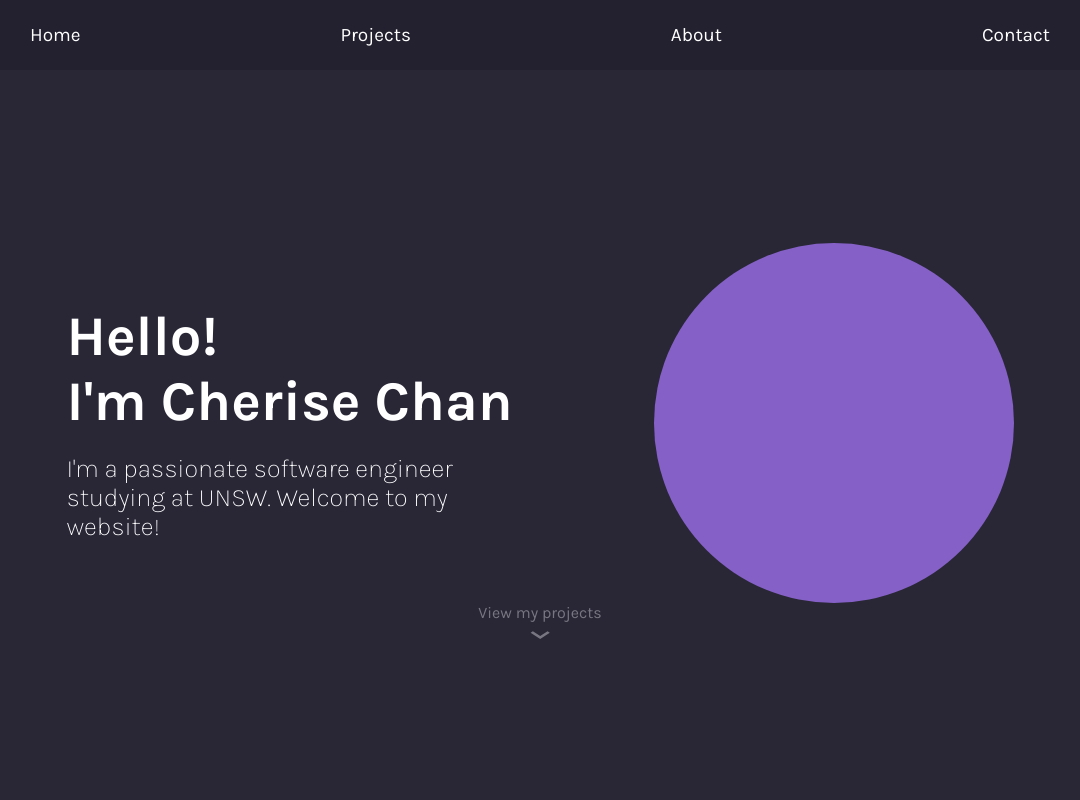
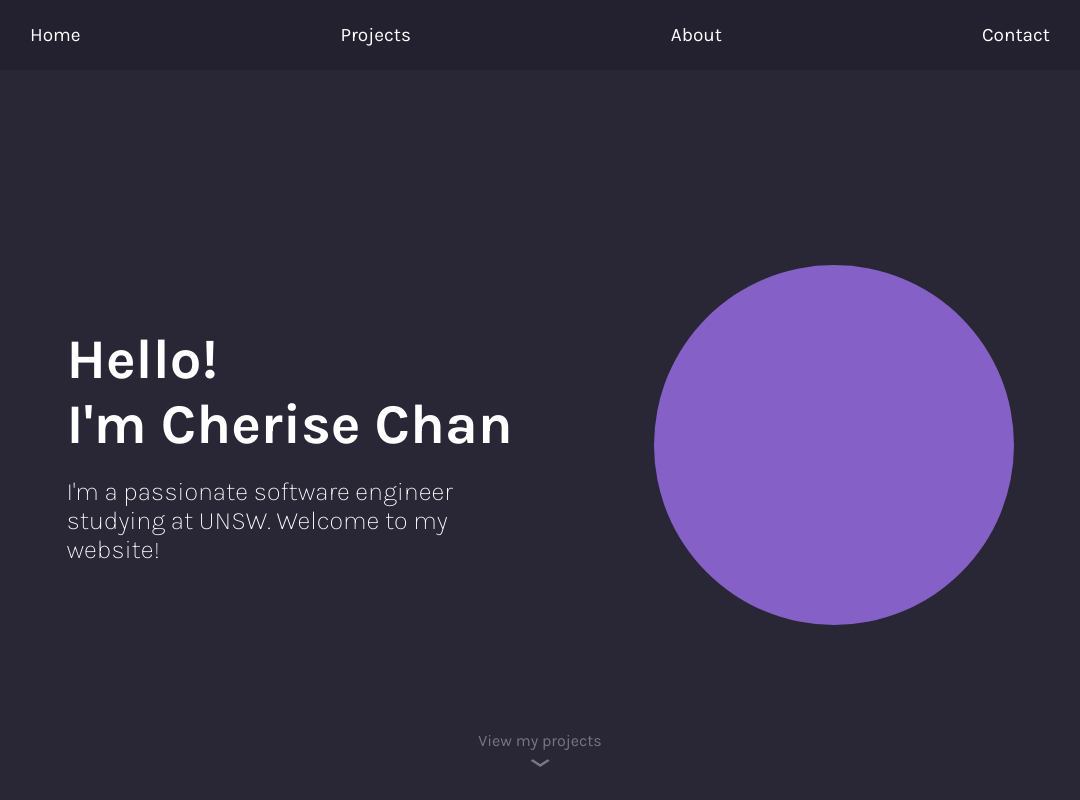
Before and after one commit to cherisechan/cherise, a React (Vite) app: page / in a window 1280 px wide. Shown: the top 800 px of the page, without its empty margins (100-1180 px from the left). Built offline with nearby package versions, Linux system fonts and the light colour scheme; a web font is replaced by a local one.

Commit message:
added view positioning

```diff
--- a/src/styles/Landing.css
+++ b/src/styles/Landing.css
@@ -4,6 +4,7 @@
     justify-content: center;
     padding: 90px 13vw 0 13vw;
     flex-direction: column;
+    position: relative
 }
 
 #main-landing {
@@ -47,6 +48,8 @@
     flex-direction: column;
     justify-content: center;
     align-items: center;
+    position: absolute;
+    bottom: 3vh;
 }
 
 .view-my-pro {
@@ -82,4 +85,8 @@
     .circle {
         max-width: 200px;
     }
+
+    .view-pro {
+        display: none;
+    }
 }
```
